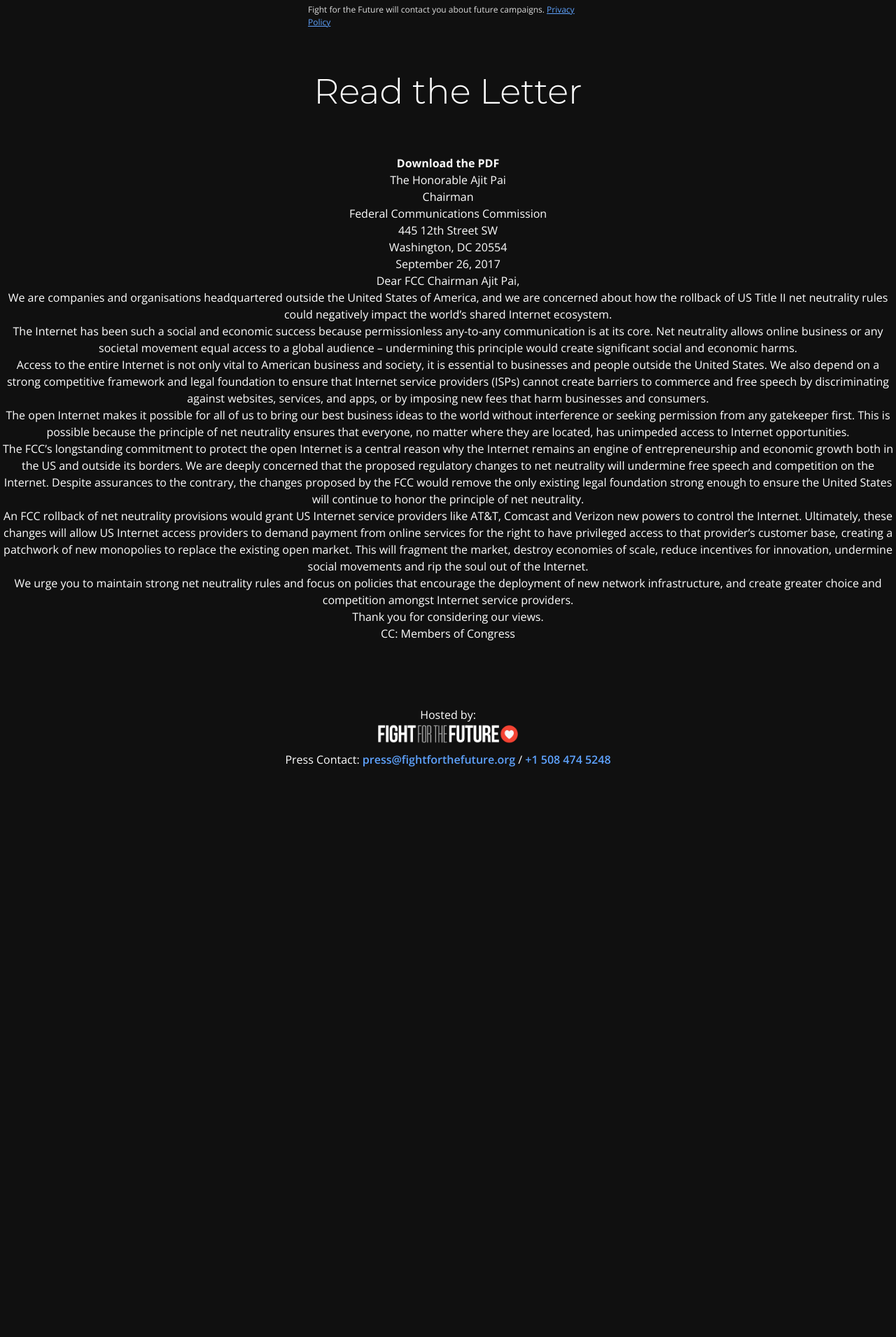
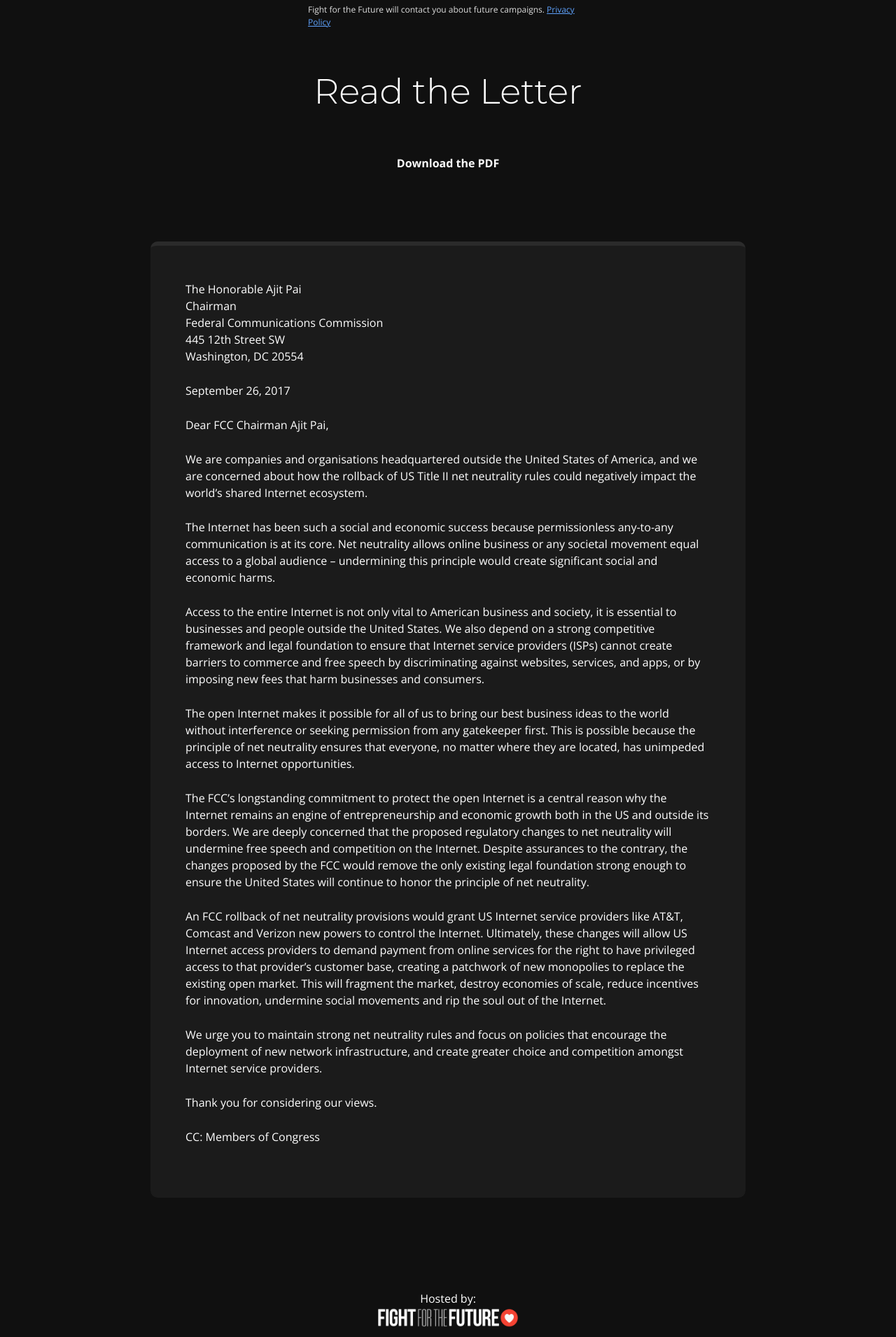
Before and after one commit to fightforthefuture/theworldfornetneutrality.com, a Jekyll site: the page built from index.md, in a window 1280 px wide. Shown: the part 1550-3460 px from the top of the page at 70% size. Built offline with Jekyll 4.4.1, drawn with Linux system fonts in a browser that asks for light colours; before the commit the page ends 2729 px from its top, so only the background shows below that.

Commit message:
Update index.md

```diff
--- a/index.md
+++ b/index.md
@@ -488,6 +488,8 @@
 {: #letter }
 <strong>Download the PDF</strong>
 
+<div class="letter-content">
+
 <p>The Honorable Ajit Pai<br>
 Chairman<br>
 Federal Communications Commission<br>
```
